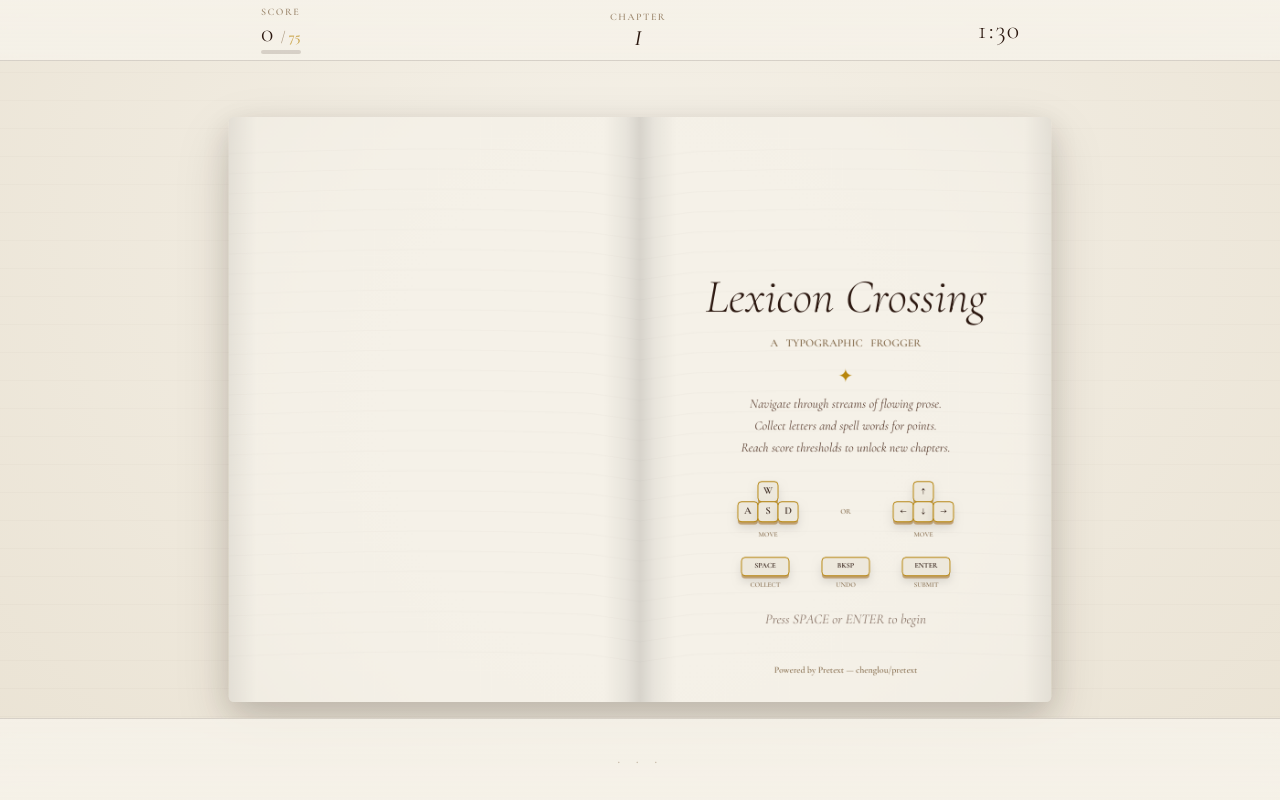
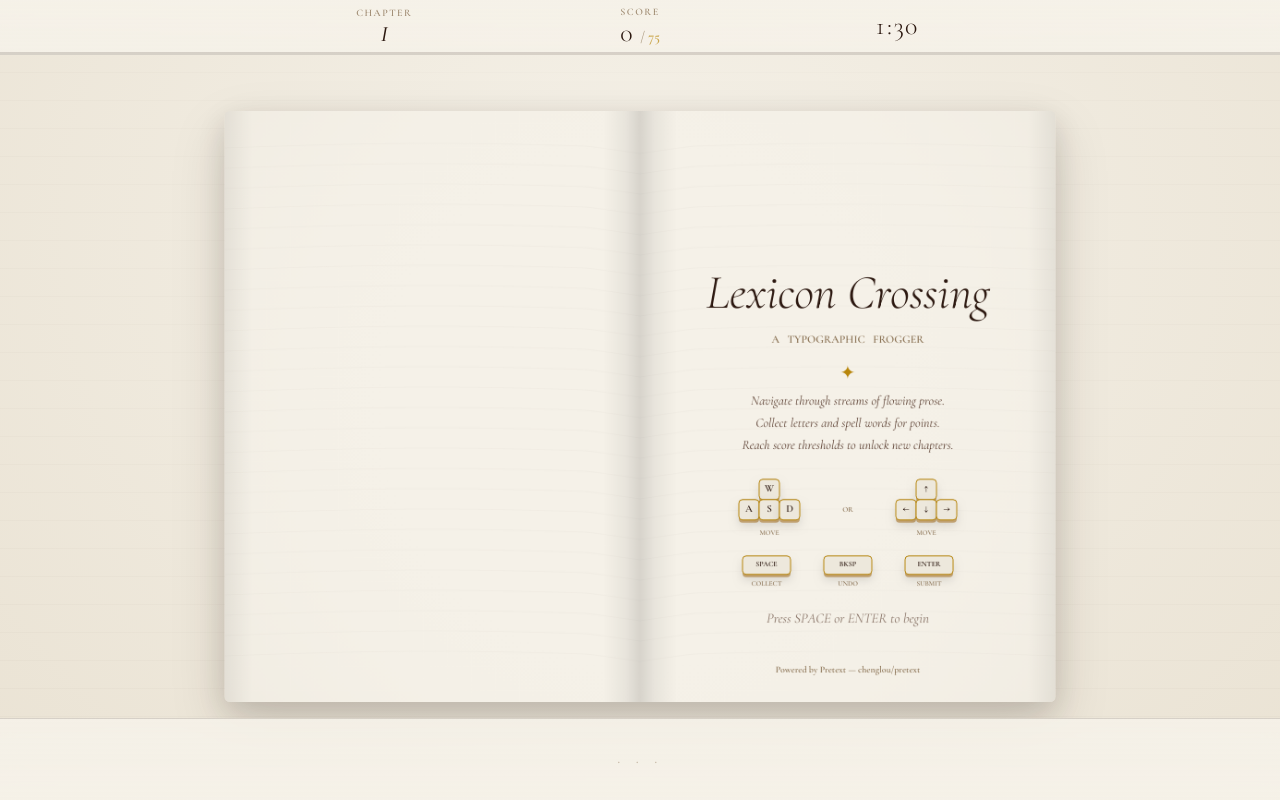
Before and after one commit to mstupp1/Pretext-Game, a website built with Vite: page index.html in a window 1280 px wide. Built offline with nearby package versions, Linux system fonts and the light colour scheme; animation ran at ten frames a second.

Commit message:
refactor: reorganize HUD layout and adjust score progress bar styling

```diff
--- a/index.css
+++ b/index.css
@@ -107,9 +107,8 @@ html, body {
 
 #hud {
   width: 100%;
-  padding: 6px 0;
+  padding: 6px 0 0;
   pointer-events: auto;
-  border-bottom: 1px solid var(--rule-color);
   background: linear-gradient(to bottom, rgba(245, 241, 232, 0.98), rgba(245, 241, 232, 0.92));
   backdrop-filter: blur(8px);
 }
@@ -123,6 +122,7 @@ html, body {
   flex-direction: column;
   align-items: center;
   gap: 0px;
+  flex: 1;
 }
 
 #score-label, #level-label {
@@ -162,11 +162,10 @@ html, body {
 
 #score-progress-bar {
   width: 100%;
-  height: 4px;
+  height: 3px;
   background-color: var(--rule-color);
-  border-radius: 2px;
-  margin-top: 4px;
   overflow: hidden;
+  margin-top: 6px;
 }
 
 #score-progress-fill {
--- a/index.html
+++ b/index.html
@@ -21,22 +21,22 @@
         <div id="hud">
           <div class="ui-container">
             <div id="hud-left">
+              <span id="level-label">CHAPTER</span>
+              <span id="level-value">I</span>
+            </div>
+            <div id="hud-center">
               <span id="score-label">SCORE</span>
               <div id="score-display-group">
                 <span id="score-value">0</span>
                 <span id="score-target">/ <span id="next-chapter-value">75</span></span>
               </div>
-              <div id="score-progress-bar">
-                <div id="score-progress-fill"></div>
-              </div>
-            </div>
-            <div id="hud-center">
-              <span id="level-label">CHAPTER</span>
-              <span id="level-value">I</span>
             </div>
             <div id="hud-right">
               <span id="timer-value">1:30</span>
             </div>
+          </div>
+          <div id="score-progress-bar">
+            <div id="score-progress-fill"></div>
           </div>
         </div>
         <div id="completed-words-container" aria-label="Completed words">
```
